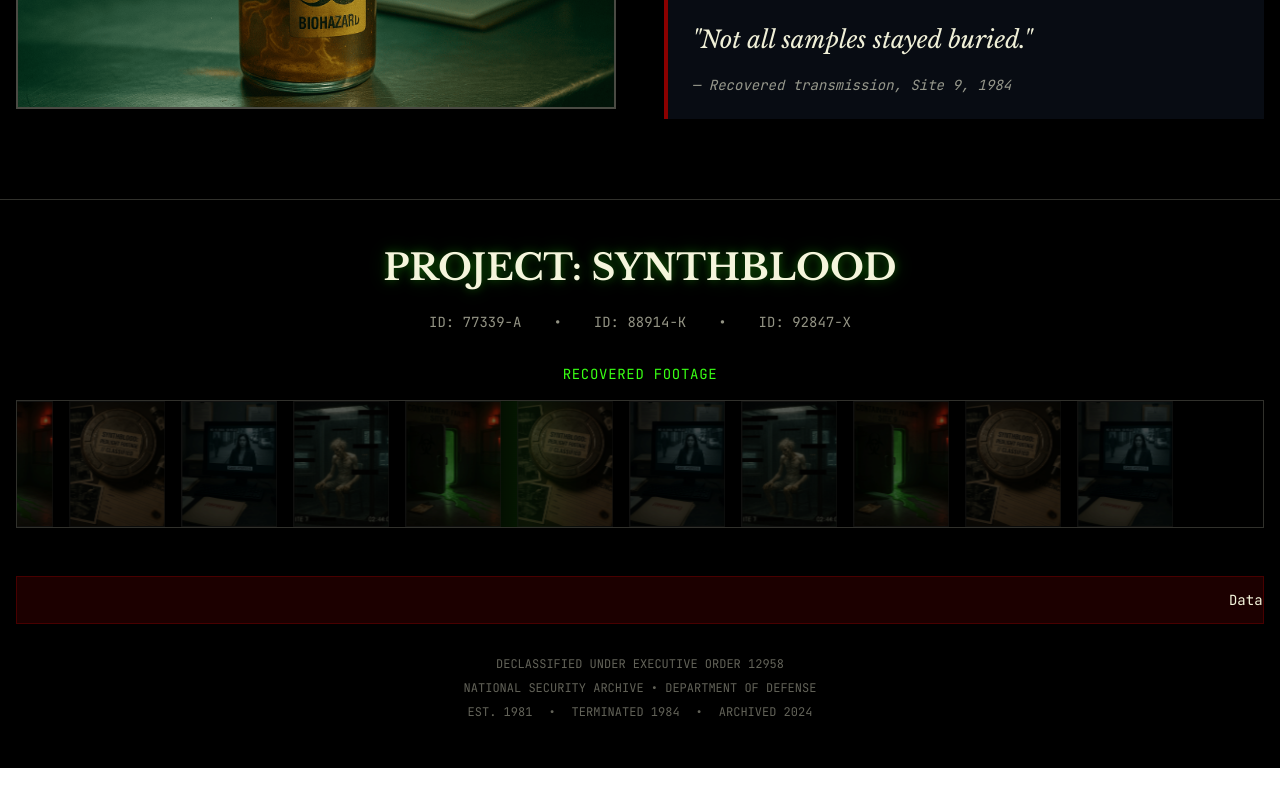
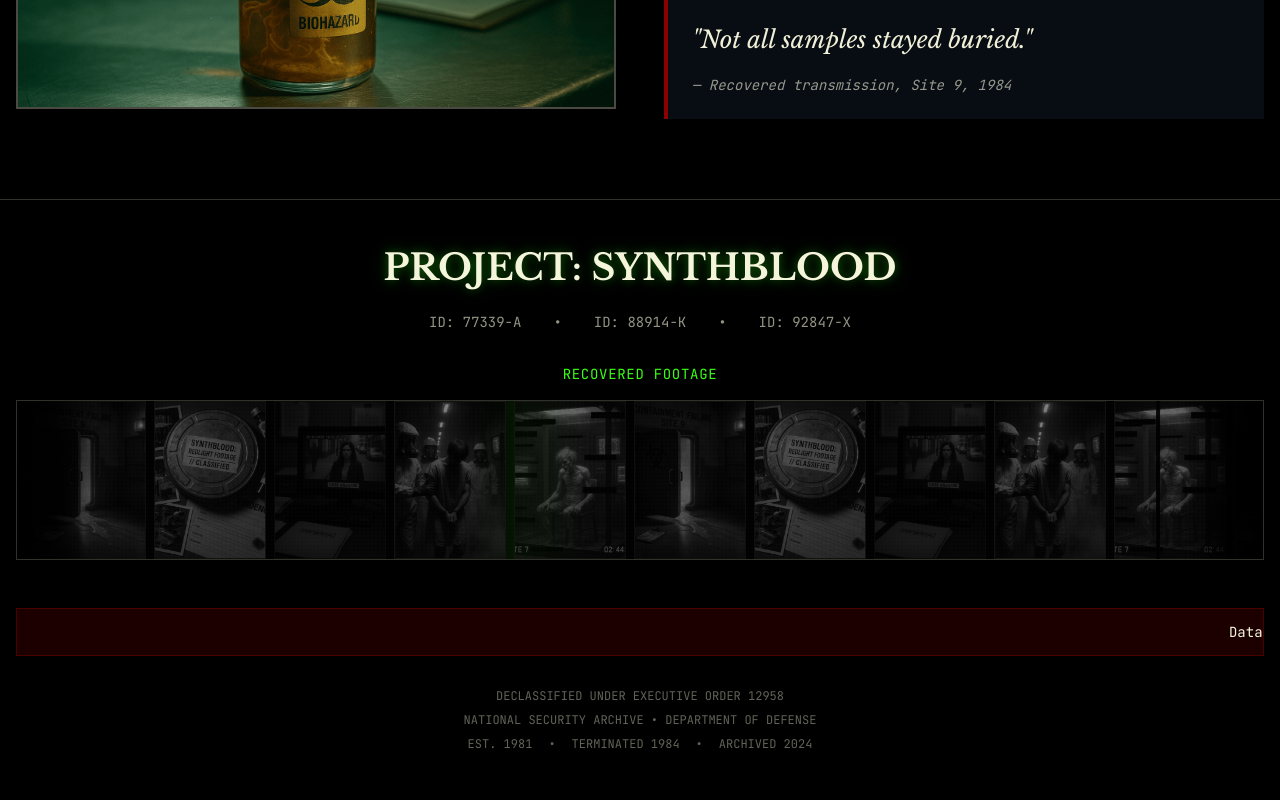
Before and after one commit to vlad10x/project-synthblood, a React (Vite) app: page / in a window 1280 px wide. Shown: the part 2958-3758 px from the top of the page. Before the commit the page ends 3726 px from the top, so only its background shows below. Built offline with nearby package versions, Linux system fonts and the light colour scheme.

Commit message:
Fix mobile header spacing and improve carousel

```diff
--- a/src/components/Footer.tsx
+++ b/src/components/Footer.tsx
@@ -15,7 +15,8 @@ const Footer: React.FC = () => {
     '1111.jpg',
     '2222.jpg',
     '33333.jpg',
-    '44444.jpg'
+    '44444.jpg',
+    '5555555.jpg'
   ];
 
   return (
@@ -42,36 +43,40 @@ const Footer: React.FC = () => {
             </span>
           </div>
 
-          {/* Recovered Footage Section */}
+          {/* Enhanced Filmstrip Gallery */}
           <div className="mb-8">
             <h3 className="text-sm font-mono text-neon-green mb-4 tracking-wider">
               RECOVERED FOOTAGE
             </h3>
-            <div className="relative overflow-hidden h-32 bg-black border border-cream/20">
+            <div className="relative overflow-hidden h-40 bg-black border border-cream/20">
+              {/* Gradient blur edges */}
+              <div className="absolute left-0 top-0 w-20 h-full bg-gradient-to-r from-black via-black/80 to-transparent z-10 pointer-events-none"></div>
+              <div className="absolute right-0 top-0 w-20 h-full bg-gradient-to-l from-black via-black/80 to-transparent z-10 pointer-events-none"></div>
+
               {/* Scanner Light Animation */}
-              <div className="absolute inset-0 pointer-events-none">
+              <div className="absolute inset-0 pointer-events-none z-5">
                 <div className="w-32 h-full bg-gradient-to-r from-transparent via-neon-green/10 to-transparent animate-scanner-sweep"></div>
               </div>
 
-              {/* Film Strip Container */}
-              <div className="flex space-x-4 h-full animate-film-scroll">
-                {/* First set of images */}
-                {filmstripImages.map((image, index) => (
+              {/* Film Strip Container - Seamless Loop */}
+              <div className="flex space-x-2 h-full animate-film-scroll">
+                {/* Triple the images for seamless infinite scroll */}
+                {[...filmstripImages, ...filmstripImages, ...filmstripImages].map((image, index) => (
                   <div
-                    key={`set1-${index}`}
-                    className="flex-shrink-0 w-24 h-full bg-black border border-cream/10 overflow-hidden cursor-crosshair group animate-film-flicker"
-                    style={{ animationDelay: `${index * 0.5}s` }}
+                    key={`film-${index}`}
+                    className="flex-shrink-0 w-28 h-full bg-black border border-cream/10 overflow-hidden cursor-crosshair group animate-film-flicker"
+                    style={{ animationDelay: `${(index % 5) * 0.4}s` }}
                   >
                     <img
                       src={`/assets/${image}`}
-                      alt={`Recovered footage ${index + 1}`}
-                      className="w-full h-full object-cover opacity-60 group-hover:opacity-80 transition-opacity duration-300"
+                      alt={`Recovered footage ${(index % 5) + 1}`}
+                      className="w-full h-full object-cover opacity-70 group-hover:opacity-90 transition-opacity duration-300 filter grayscale hover:grayscale-0"
                       onError={(e) => {
                         // Fallback if image fails to load
                         const target = e.target as HTMLImageElement;
                         target.style.display = 'none';
                         const placeholder = document.createElement('div');
-                        placeholder.className = 'w-full h-full flex items-center justify-center text-center opacity-60';
+                        placeholder.className = 'w-full h-full flex items-center justify-center text-center opacity-60 bg-gradient-to-b from-gray-700 to-gray-800';
                         placeholder.innerHTML = `
                           <div>
                             <div class="text-2xl mb-1">📽️</div>
@@ -81,67 +86,16 @@ const Footer: React.FC = () => {
                         target.parentElement!.appendChild(placeholder);
                       }}
                     />
-                  </div>
-                ))}
 
-                {/* Duplicate set for seamless loop */}
-                {filmstripImages.map((image, index) => (
-                  <div
-                    key={`set2-${index}`}
-                    className="flex-shrink-0 w-24 h-full bg-black border border-cream/10 overflow-hidden cursor-crosshair group animate-film-flicker"
-                    style={{ animationDelay: `${(index + 4) * 0.5}s` }}
-                  >
-                    <img
-                      src={`/assets/${image}`}
-                      alt={`Recovered footage ${index + 1}`}
-                      className="w-full h-full object-cover opacity-60 group-hover:opacity-80 transition-opacity duration-300"
-                      onError={(e) => {
-                        // Fallback if image fails to load
-                        const target = e.target as HTMLImageElement;
-                        target.style.display = 'none';
-                        const placeholder = document.createElement('div');
-                        placeholder.className = 'w-full h-full flex items-center justify-center text-center opacity-60';
-                        placeholder.innerHTML = `
-                          <div>
-                            <div class="text-2xl mb-1">📽️</div>
-                            <div class="font-mono text-xs">${image}</div>
-                          </div>
-                        `;
-                        target.parentElement!.appendChild(placeholder);
-                      }}
-                    />
-                  </div>
-                ))}
-
-                {/* Third set for continuous loop */}
-                {filmstripImages.map((image, index) => (
-                  <div
-                    key={`set3-${index}`}
-                    className="flex-shrink-0 w-24 h-full bg-black border border-cream/10 overflow-hidden cursor-crosshair group animate-film-flicker"
-                    style={{ animationDelay: `${(index + 8) * 0.5}s` }}
-                  >
-                    <img
-                      src={`/assets/${image}`}
-                      alt={`Recovered footage ${index + 1}`}
-                      className="w-full h-full object-cover opacity-60 group-hover:opacity-80 transition-opacity duration-300"
-                      onError={(e) => {
-                        // Fallback if image fails to load
-                        const target = e.target as HTMLImageElement;
-                        target.style.display = 'none';
-                        const placeholder = document.createElement('div');
-                        placeholder.className = 'w-full h-full flex items-center justify-center text-center opacity-60';
-                        placeholder.innerHTML = `
-                          <div>
-                            <div class="text-2xl mb-1">📽️</div>
-                            <div class="font-mono text-xs">${image}</div>
-                          </div>
-                        `;
-                        target.parentElement!.appendChild(placeholder);
-                      }}
-                    />
+                    {/* Film perforations effect */}
+                    <div className="absolute inset-y-0 left-0 w-1 bg-black opacity-50"></div>
+                    <div className="absolute inset-y-0 right-0 w-1 bg-black opacity-50"></div>
                   </div>
                 ))}
               </div>
+
+              {/* Film grain overlay */}
+              <div className="absolute inset-0 opacity-20 bg-static-noise pointer-events-none"></div>
             </div>
           </div>
         </div>
--- a/src/components/HeroSection.tsx
+++ b/src/components/HeroSection.tsx
@@ -3,15 +3,15 @@ import { ExternalLink } from 'lucide-react';
 
 const HeroSection: React.FC = () => {
   return (
-    <section className="min-h-screen flex flex-col items-center justify-center px-4 py-8 md:py-20 relative">
+    <section className="min-h-screen flex flex-col items-center justify-center px-4 py-4 md:py-20 relative">
       {/* CRT Flicker Background */}
       <div className="fixed inset-0 opacity-5 pointer-events-none">
         <div className="crt-lines"></div>
       </div>
 
-      {/* Title - Mobile Optimized */}
-      <div className="text-center mb-4 md:mb-8 animate-fade-in">
-        <h1 className="text-3xl sm:text-4xl md:text-6xl lg:text-8xl font-bold mb-2 md:mb-4 tracking-wider text-shadow-glow leading-tight">
+      {/* Title - Mobile Optimized with minimal spacing */}
+      <div className="text-center mb-3 md:mb-8 animate-fade-in">
+        <h1 className="text-3xl sm:text-4xl md:text-6xl lg:text-8xl font-bold mb-1 md:mb-4 tracking-wider text-shadow-glow leading-tight">
           PROJECT: SYNTHBLOOD
         </h1>
 
@@ -38,8 +38,8 @@ const HeroSection: React.FC = () => {
         </nav>
       </div>
 
-      {/* Clean Video Embed */}
-      <div className="relative mb-4 md:mb-8 max-w-4xl w-full">
+      {/* Clean Video Embed - Reduced margin on mobile */}
+      <div className="relative mb-2 md:mb-8 max-w-4xl w-full">
         <div className="relative w-full border-2 border-cream/30 overflow-hidden">
           {/* Video Embed - Clean without effects */}
           <div style={{ left: 0, width: '100%', height: 0, position: 'relative', paddingBottom: '56.25%' }}>
@@ -56,8 +56,8 @@ const HeroSection: React.FC = () => {
           </div>
         </div>
 
-        {/* Caption */}
-        <div className="mt-2 md:mt-4 text-center">
+        {/* Caption - Reduced margin on mobile */}
+        <div className="mt-1 md:mt-4 text-center">
           <p className="font-mono text-xs md:text-sm opacity-80 tracking-wide">
             Recovered Footage, Site 9 – Montana, 1983
           </p>
--- a/src/index.css
+++ b/src/index.css
@@ -152,7 +152,7 @@
 }
 
 .animate-film-scroll {
-  animation: film-scroll 15s linear infinite;
+  animation: film-scroll 20s linear infinite;
 }
 
 .animate-film-flicker {
@@ -182,7 +182,7 @@
   border-color: var(--neon-green);
 }
 
-/* Mobile Optimizations - Reduced spacing */
+/* Mobile Optimizations - Aggressive spacing reduction */
 @media (max-width: 640px) {
   .text-shadow-glow {
     text-shadow: 0 0 5px rgba(57, 255, 20, 0.3), 0 0 10px rgba(57, 255, 20, 0.2);
@@ -198,18 +198,34 @@
     line-height: 1.4;
   }
 
-  /* Reduce hero section padding on mobile */
-  section {
-    padding-top: 2rem !important;
-    padding-bottom: 2rem !important;
-  }
-
-  /* Tighter spacing for mobile hero */
+  /* Minimal padding for mobile hero section */
   .min-h-screen {
     min-height: 100vh;
     display: flex;
     flex-direction: column;
     justify-content: center;
+    padding-top: 1rem !important;
+    padding-bottom: 1rem !important;
+  }
+
+  /* Remove excessive margins on mobile */
+  .mb-4 {
+    margin-bottom: 0.5rem;
+  }
+
+  .mb-2 {
+    margin-bottom: 0.25rem;
+  }
+
+  .py-8 {
+    padding-top: 1rem;
+    padding-bottom: 1rem;
+  }
+
+  /* Tighter spacing for mobile sections */
+  section {
+    padding-top: 1rem !important;
+    padding-bottom: 1rem !important;
   }
 }
 
@@ -276,20 +292,20 @@ iframe {
   height: auto;
 }
 
-/* Mobile-specific spacing optimizations */
-@media (max-width: 768px) {
-  /* Reduce excessive padding on mobile */
-  .py-8 {
-    padding-top: 1rem;
-    padding-bottom: 1rem;
-  }
+/* Film strip enhancements */
+.animate-film-scroll {
+  animation: film-scroll 25s linear infinite;
+}
 
-  /* Tighter margins for mobile */
-  .mb-4 {
-    margin-bottom: 0.75rem;
-  }
+/* Grayscale filter utilities */
+.filter {
+  filter: grayscale(100%);
+}
 
-  .mb-2 {
-    margin-bottom: 0.5rem;
-  }
+.grayscale-0 {
+  filter: grayscale(0%);
 }
+
+.hover\:grayscale-0:hover {
+  filter: grayscale(0%);
+}
--- a/tailwind.config.js
+++ b/tailwind.config.js
@@ -18,7 +18,7 @@ export default {
         'marquee': 'marquee 30s linear infinite',
         'scroll-left': 'scroll-left 20s linear infinite',
         'flicker': 'flicker 3s ease-in-out infinite',
-        'film-scroll': 'film-scroll 15s linear infinite',
+        'film-scroll': 'film-scroll 25s linear infinite',
         'film-flicker': 'film-flicker 2s ease-in-out infinite',
         'scanner-sweep': 'scanner-sweep 8s ease-in-out infinite',
       },
```
